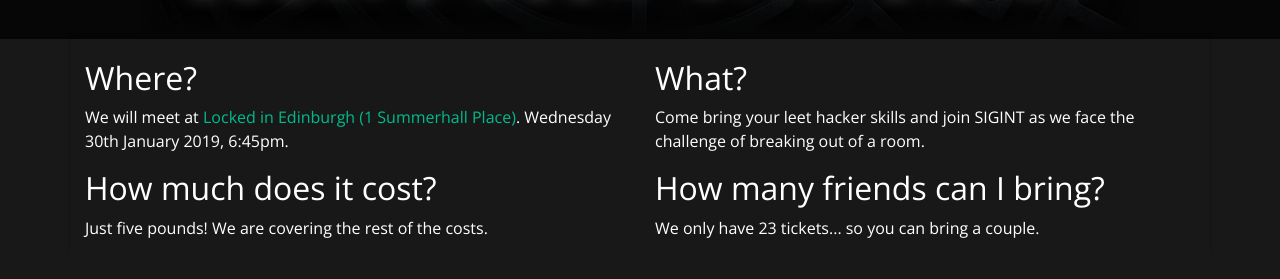
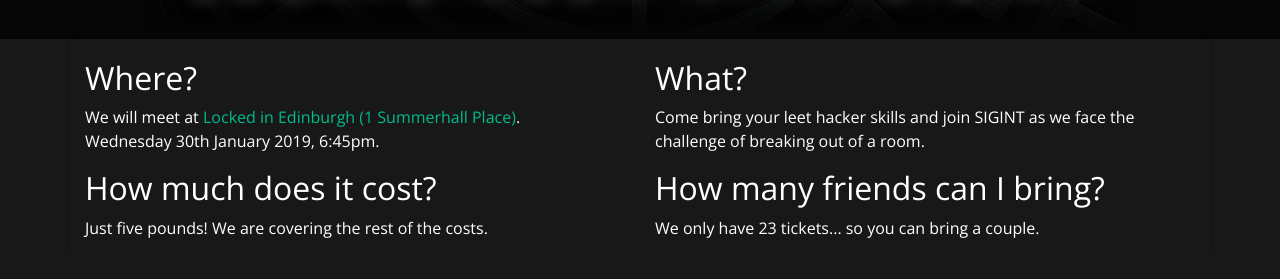
Before and after one commit to compsoc-edinburgh/escape19-site, a Jekyll site: the page built from index.html, in a window 1280 px wide. Shown: the part 513-792 px from the top of the page. Built offline with Jekyll 4.4.1, drawn with Linux system fonts in a browser that asks for light colours; nearby versions of some CDN libraries.

Commit message:
Newline before date

```diff
--- a/index.html
+++ b/index.html
@@ -18,7 +18,7 @@ layout: base
 			<h3>Where?</h3>
 			<p>
 				We will meet at <a href="https://goo.gl/maps/uVfrzSokAdn">Locked in Edinburgh (1 Summerhall Place)</a>.
-				Wednesday 30th January 2019, 6:45pm.
+				<br>Wednesday 30th January 2019, 6:45pm.
 			</p>
 		</div>
 
```
